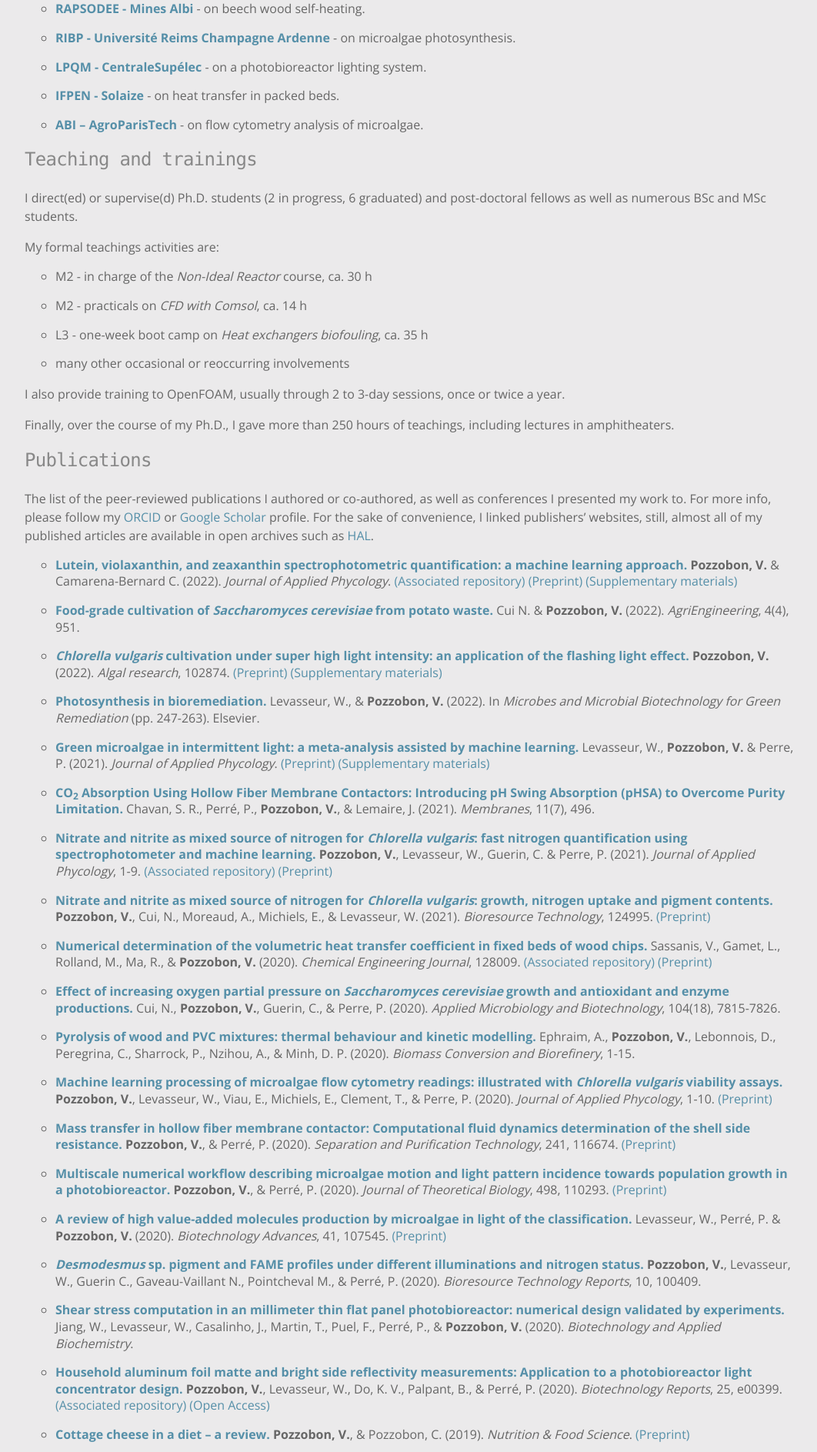
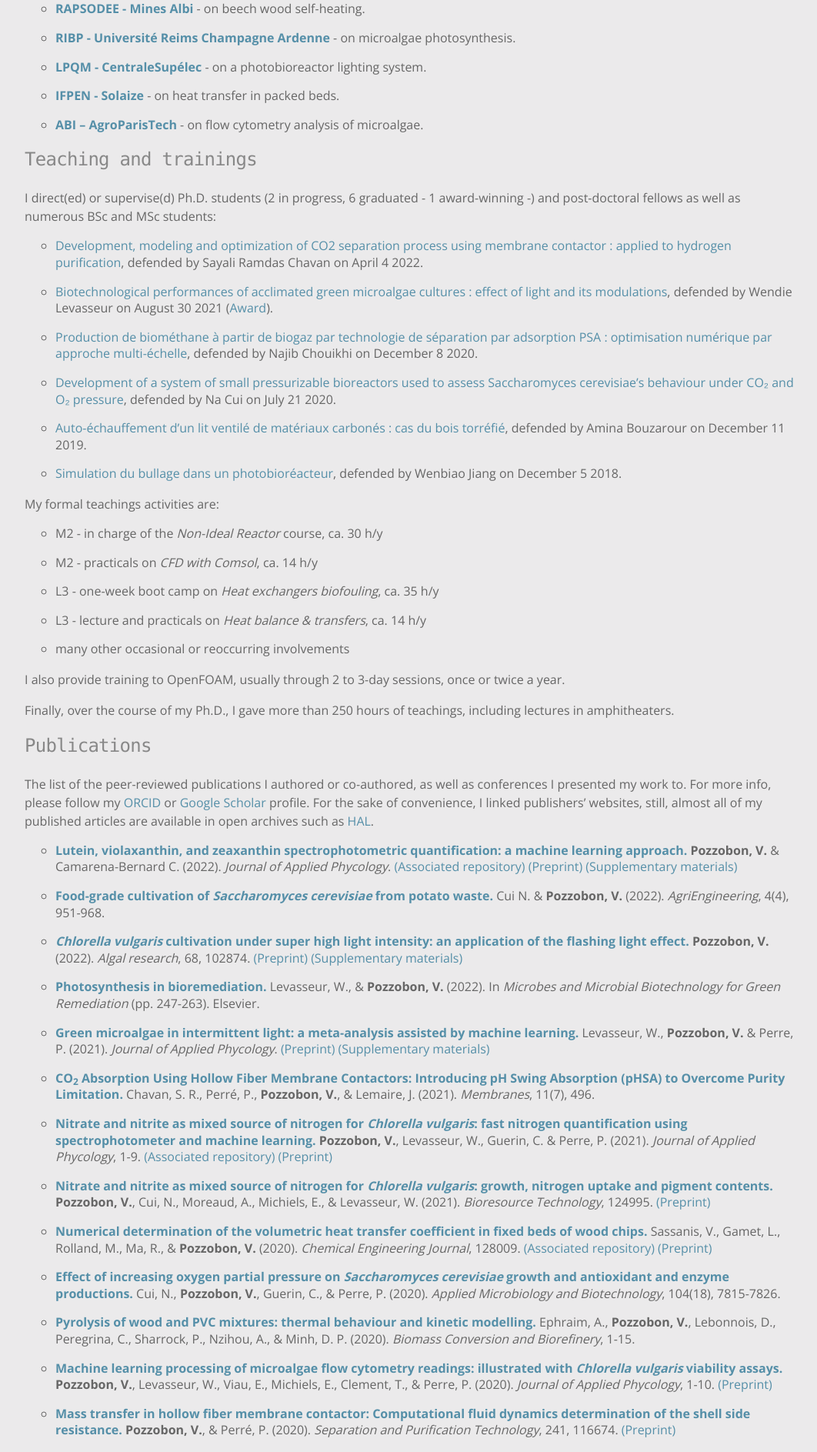
Before and after one commit to victorpozzobon/victorpozzobon.github.io, a Jekyll site: the page built from _pages/academic.md, in a window 1280 px wide. Shown: the part 649-2536 px from the top of the page at 77% size, without its empty margins (96-1158 px from the left). Built offline with Jekyll 4.4.1, drawn with Linux system fonts in a browser that asks for light colours.

Commit message:
Some updates

```diff
--- a/_pages/academic.md
+++ b/_pages/academic.md
@@ -27,22 +27,35 @@ I am involved in several research collaborations. The ones reported here are tho
 
 ### Teaching and trainings
 
-I direct(ed) or supervise(d) Ph.D. students (2 in progress, 6 graduated) and post-doctoral fellows as well as numerous BSc and MSc students.
+I direct(ed) or supervise(d) Ph.D. students (2 in progress, 6 graduated - 1 award-winning -) and post-doctoral fellows as well as numerous BSc and MSc students:
+
+* [Development, modeling and optimization of CO2 separation process using membrane contactor : applied to hydrogen purification](https://www.theses.fr/2022UPAST040), defended by Sayali Ramdas Chavan on April 4 2022.
+
+* [Biotechnological performances of acclimated green microalgae cultures : effect of light and its modulations](https://www.theses.fr/2021UPAST084), defended by Wendie Levasseur on August 30 2021 ([Award](https://www.centralesupelec.fr/fr/impact-2021-prix-de-these-de-la-fondation-centralesupelec-0)).
+
+* [Production de biométhane à partir de biogaz par technologie de séparation par adsorption PSA : optimisation numérique par approche multi-échelle](https://www.theses.fr/2020UPAST043), defended by Najib Chouikhi on December 8 2020.
+
+* [Development of a system of small pressurizable bioreactors used to assess Saccharomyces cerevisiae's behaviour under CO₂ and O₂ pressure](https://www.theses.fr/2020UPASC038), defended by Na Cui on July 21 2020.
+
+* [Auto-échauffement d'un lit ventilé de matériaux carbonés : cas du bois torréfié](https://www.theses.fr/2019EMAC0012), defended by Amina Bouzarour on December 11 2019.
+
+* [Simulation du bullage dans un photobioréacteur](https://www.theses.fr/2018SACLC086), defended by Wenbiao Jiang on December 5 2018.
 
 My formal teachings activities are:
 
-* M2 - in charge of the _Non-Ideal Reactor_ course, ca. 30 h
+* M2 - in charge of the _Non-Ideal Reactor_ course, ca. 30 h/y
 
-* M2 - practicals on _CFD with Comsol_, ca. 14 h
+* M2 - practicals on _CFD with Comsol_, ca. 14 h/y
 
-* L3 - one-week boot camp on _Heat exchangers biofouling_, ca. 35 h
+* L3 - one-week boot camp on _Heat exchangers biofouling_, ca. 35 h/y
+
+* L3 - lecture and practicals on _Heat balance & transfers_, ca. 14 h/y
 
 * many other occasional or reoccurring involvements
 
 I also provide training to OpenFOAM, usually through 2 to 3-day sessions, once or twice a year.
 
-Finally, over the course of my Ph.D., I gave more than 250
-hours of teachings, including lectures in amphitheaters.
+Finally, over the course of my Ph.D., I gave more than 250 hours of teachings, including lectures in amphitheaters.
 
 ### Publications
 <!--APA modified style-->
@@ -51,9 +64,9 @@ I presented my work to. For more info, please follow my [ORCID](https://orcid.or
 
 * [**Lutein, violaxanthin, and zeaxanthin spectrophotometric quantification: a machine learning approach.**](https://link.springer.com/) **Pozzobon, V.** & Camarena-Bernard C. (2022). _Journal of Applied Phycology_. [(Associated repository)](https://github.com/victorpozzobon/pigmentQuantificationSpectrophotometry) [(Preprint)](/assets/preprints/Pozzobon_2022_b.pdf) [(Supplementary materials)](/assets/preprints/Pozzobon_2022_b_Supplementary_Materials.pdf)
 
-* [**Food-grade cultivation of _Saccharomyces cerevisiae_ from potato waste.**](https://www.mdpi.com/2624-7402/4/4/61) Cui N. & **Pozzobon, V.** (2022). _AgriEngineering_, 4(4), 951.
+* [**Food-grade cultivation of _Saccharomyces cerevisiae_ from potato waste.**](https://www.mdpi.com/2624-7402/4/4/61) Cui N. & **Pozzobon, V.** (2022). _AgriEngineering_, 4(4), 951-968.
 
-* [**_Chlorella vulgaris_ cultivation under super high light intensity: an application of the flashing light effect.**](https://www.sciencedirect.com/science/article/pii/S2211926422002454) **Pozzobon, V.** (2022).  _Algal research_, 102874. [(Preprint)](/assets/preprints/Pozzobon_2022_a.pdf) [(Supplementary materials)](/assets/preprints/Pozzobon_2022_a_Supplementary_Materials.pdf)
+* [**_Chlorella vulgaris_ cultivation under super high light intensity: an application of the flashing light effect.**](https://www.sciencedirect.com/science/article/pii/S2211926422002454) **Pozzobon, V.** (2022).  _Algal research_, 68, 102874. [(Preprint)](/assets/preprints/Pozzobon_2022_a.pdf) [(Supplementary materials)](/assets/preprints/Pozzobon_2022_a_Supplementary_Materials.pdf)
 
 * [**Photosynthesis in bioremediation.**](https://www.sciencedirect.com/science/article/pii/B9780323904520000207) Levasseur, W., & **Pozzobon, V.** (2022). In _Microbes and Microbial Biotechnology for Green Remediation_ (pp. 247-263). Elsevier.
 
```
Also changed, not shown: _pages/openfoam.md (+1 -1 lines).
